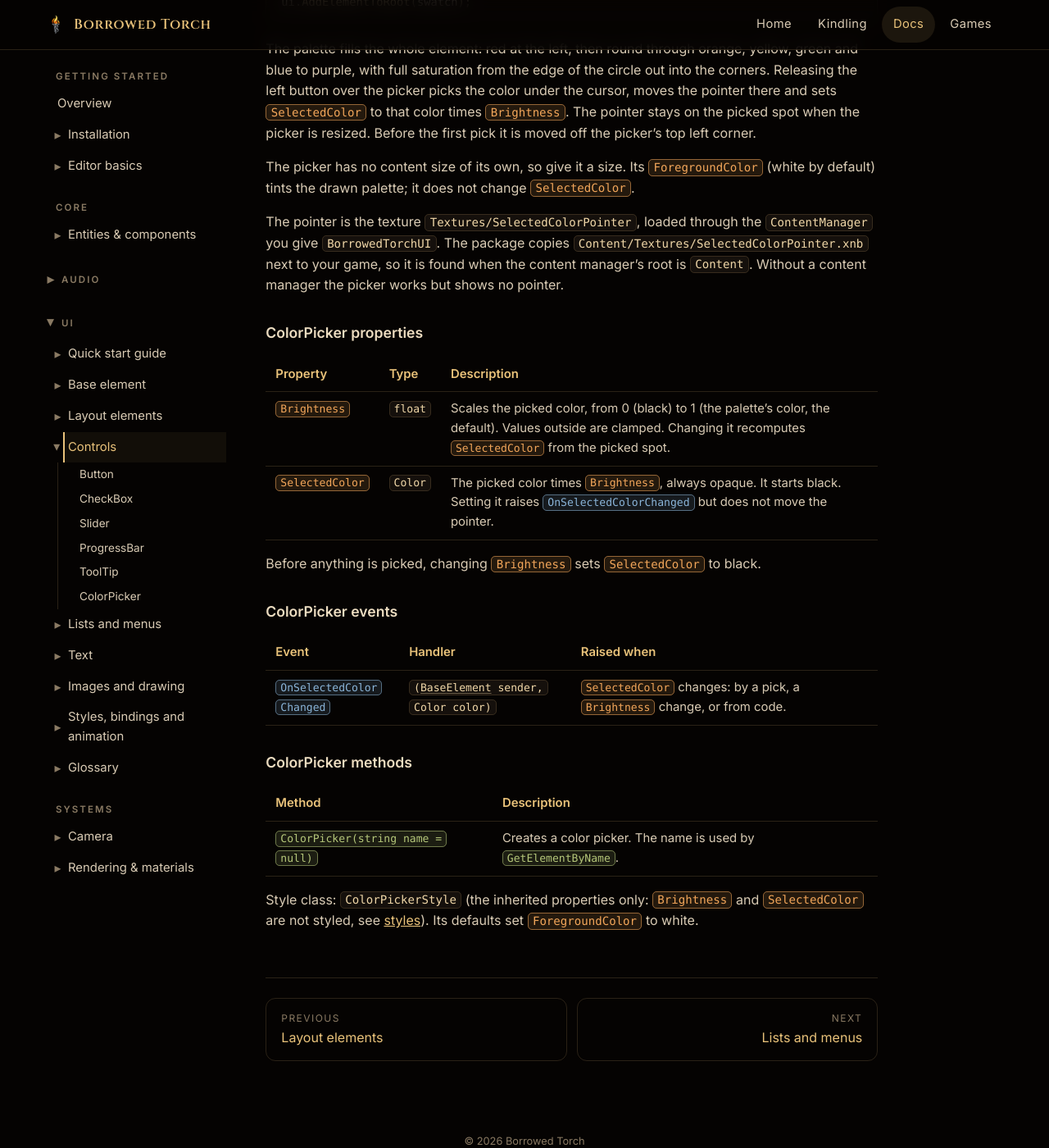
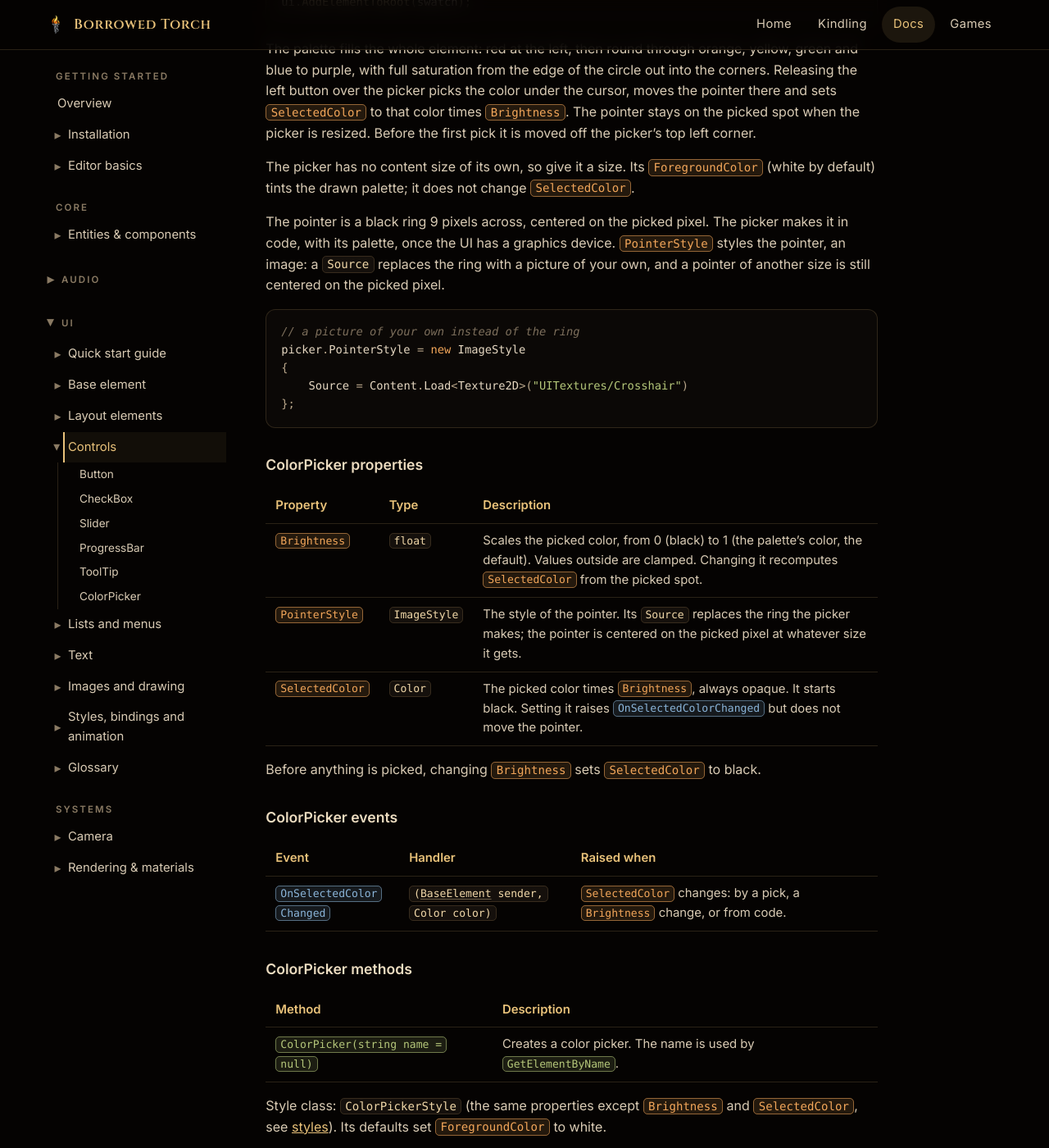
Before and after one commit to Elzianor/borrowedtorch-site, a Jekyll site: the page built from docs/ui-controls.md, in a window 1280 px wide and 1400 px high, scrolled down 20216 px. Shown: the whole window at 82% size. Built offline with Jekyll 4.4.1, drawn with Linux system fonts in a browser that asks for light colours; some web fonts are replaced.

Commit message:
Document the color picker's generated pointer and PointerStyle
The pointer is a ring the picker makes in code, not a texture from the
package; PointerStyle styles it and its Source replaces it. The controls
page, the ColorPicker and ColorPickerStyle glossary pages and the
sidebar list the new property.

Co-Authored-By: Claude Opus 5.5 <noreply@anthropic.com>

````diff
--- a/_data/ui_glossary.yml
+++ b/_data/ui_glossary.yml
@@ -581,6 +581,9 @@
         - title: "Mouse<wbr>Cursors<wbr>Set<wbr>Override"
           anchor: mousecursorssetoverride
           kind: prop
+        - title: "Pointer<wbr>Style"
+          anchor: pointerstyle
+          kind: dp
         - title: "Selected<wbr>Color"
           anchor: selectedcolor
           kind: dp
--- a/docs/ui-controls.md
+++ b/docs/ui-controls.md
@@ -704,15 +704,24 @@ the picker's top left corner.
 The picker has no content size of its own, so give it a size. Its <a class="ref dp" href="/docs/ui-glossary/elements/base-element/#foregroundcolor">`ForegroundColor`</a> (white by default) tints the
 drawn palette; it does not change <a class="ref dp" href="/docs/ui-glossary/elements/color-picker/#selectedcolor">`SelectedColor`</a>.
 
-The pointer is the texture `Textures/SelectedColorPointer`, loaded through the `ContentManager` you give
-<a class="ref" href="/docs/ui-glossary/types/borrowed-torch-ui/">`BorrowedTorchUI`</a>. The package copies `Content/Textures/SelectedColorPointer.xnb` next to your game, so it is found
-when the content manager's root is `Content`. Without a content manager the picker works but shows no pointer.
+The pointer is a black ring 9 pixels across, centered on the picked pixel. The picker makes it in code, with its
+palette, once the UI has a graphics device. <a class="ref dp" href="/docs/ui-glossary/elements/color-picker/#pointerstyle">`PointerStyle`</a> styles the pointer, an image: a `Source` replaces the
+ring with a picture of your own, and a pointer of another size is still centered on the picked pixel.
+
+```csharp
+// a picture of your own instead of the ring
+picker.PointerStyle = new ImageStyle
+{
+    Source = Content.Load<Texture2D>("UITextures/Crosshair")
+};
+```
 
 ### ColorPicker properties
 
 | Property | Type | Description |
 | --- | --- | --- |
 | <a class="ref dp" href="/docs/ui-glossary/elements/color-picker/#brightness">`Brightness`</a> | `float` | Scales the picked color, from 0 (black) to 1 (the palette's color, the default). Values outside are clamped. Changing it recomputes <a class="ref dp" href="/docs/ui-glossary/elements/color-picker/#selectedcolor">`SelectedColor`</a> from the picked spot. |
+| <a class="ref dp" href="/docs/ui-glossary/elements/color-picker/#pointerstyle">`PointerStyle`</a> | <a class="ref" href="/docs/ui-glossary/types/image-style/">`ImageStyle`</a> | The style of the pointer. Its `Source` replaces the ring the picker makes; the pointer is centered on the picked pixel at whatever size it gets. |
 | <a class="ref dp" href="/docs/ui-glossary/elements/color-picker/#selectedcolor">`SelectedColor`</a> | `Color` | The picked color times <a class="ref dp" href="/docs/ui-glossary/elements/color-picker/#brightness">`Brightness`</a>, always opaque. It starts black. Setting it raises <a class="ref event" href="/docs/ui-glossary/elements/color-picker/#onselectedcolorchanged">`OnSelectedColorChanged`</a> but does not move the pointer. |
 
 Before anything is picked, changing <a class="ref dp" href="/docs/ui-glossary/elements/color-picker/#brightness">`Brightness`</a> sets <a class="ref dp" href="/docs/ui-glossary/elements/color-picker/#selectedcolor">`SelectedColor`</a> to black.
@@ -729,5 +738,5 @@ Before anything is picked, changing <a class="ref dp" href="/docs/ui-glossary/el
 | --- | --- |
 | <a class="ref method" href="/docs/ui-glossary/elements/color-picker/#colorpicker">`ColorPicker(string name = null)`</a> | Creates a color picker. The name is used by <a class="ref method" href="/docs/ui-glossary/elements/base-element/#getelementbyname">`GetElementByName`</a>. |
 
-Style class: <a class="ref" href="/docs/ui-glossary/types/color-picker-style/">`ColorPickerStyle`</a> (the inherited properties only: <a class="ref dp" href="/docs/ui-glossary/elements/color-picker/#brightness">`Brightness`</a> and <a class="ref dp" href="/docs/ui-glossary/elements/color-picker/#selectedcolor">`SelectedColor`</a> are not styled, see
+Style class: <a class="ref" href="/docs/ui-glossary/types/color-picker-style/">`ColorPickerStyle`</a> (the same properties except <a class="ref dp" href="/docs/ui-glossary/elements/color-picker/#brightness">`Brightness`</a> and <a class="ref dp" href="/docs/ui-glossary/elements/color-picker/#selectedcolor">`SelectedColor`</a>, see
 [styles](/docs/ui-styles/)). Its defaults set <a class="ref dp" href="/docs/ui-glossary/elements/base-element/#foregroundcolor">`ForegroundColor`</a> to white.
````
Also changed, not shown: docs/ui-glossary/elements/color-picker.md (+4 -0 lines), docs/ui-glossary/types/color-picker-style.md (+10 -0 lines).
